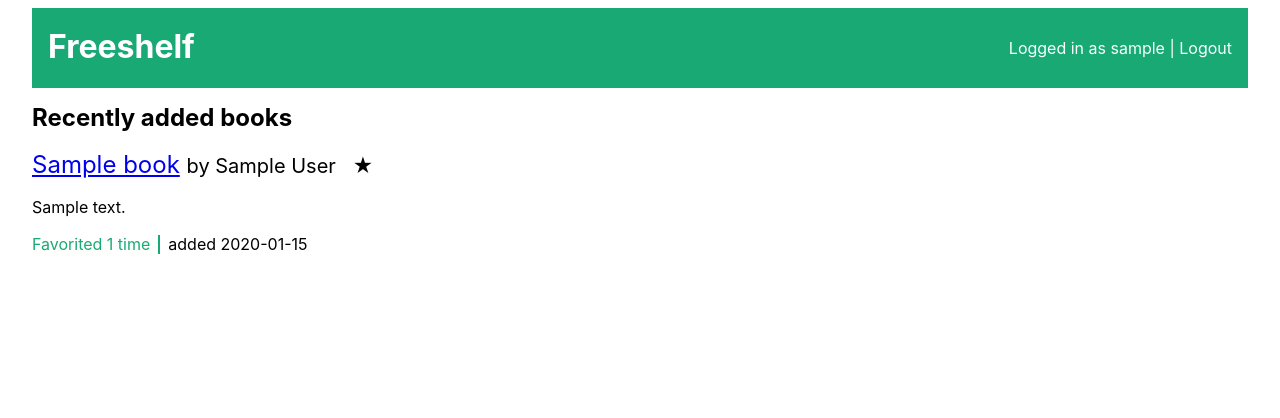
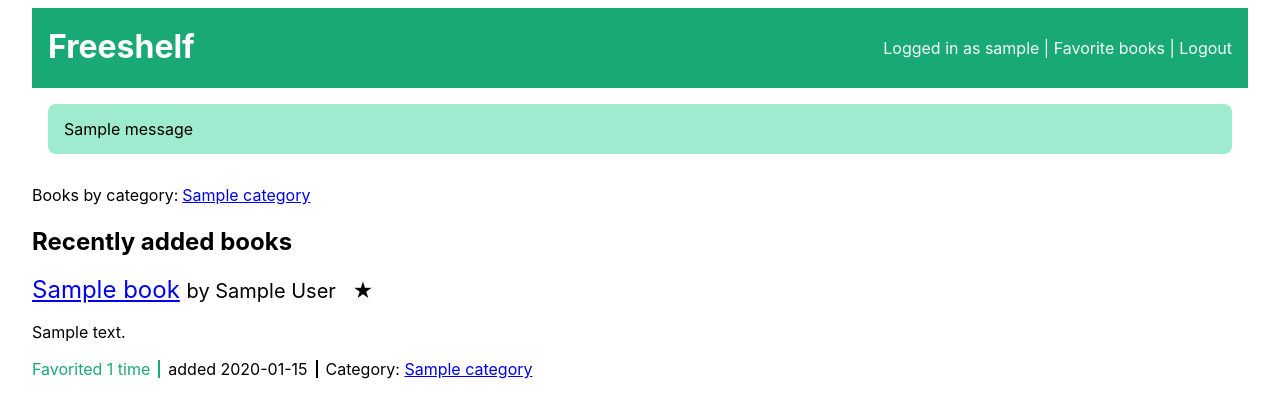
Before and after one commit to momentum-cohort-2018-10/freeshelf-instructor, a Django app: page / in a window 1280 px wide. Shown: the top 418 px of the page. Run offline with Django 3.2, Linux system fonts and the light colour scheme; a user stored in the database is signed in; tables that the repository leaves empty hold one stand-in row (values such as "Sample post"); one stand-in notice (Sample message) is shown.

Commit message:
Add categories and favorites

```diff
--- a/books/admin.py
+++ b/books/admin.py
@@ -1,5 +1,7 @@
 from django.contrib import admin
-from books.models import Book
+from books.models import Book, Category, Favorite
 
 # Register your models here.
 admin.site.register(Book)
+admin.site.register(Category)
+admin.site.register(Favorite)
--- a/books/models.py
+++ b/books/models.py
@@ -11,7 +11,9 @@ class Book(models.Model):
     created_at = models.DateTimeField(auto_now_add=True)
     updated_at = models.DateTimeField(auto_now=True)
     favorited_users = models.ManyToManyField(
-        User, through='Favorite', related_name='favorite_books')
+        to=User, through='Favorite', related_name='favorite_books')
+    category = models.ForeignKey(
+        to='Category', on_delete=models.SET_NULL, null=True)
 
     def __str__(self):
         if self.title and self.author:
@@ -30,3 +32,14 @@ class Favorite(models.Model):
             'book',
             'user',
         )
+
+
+class Category(models.Model):
+    name = models.CharField(max_length=255)
+    slug = models.SlugField()
+
+    class Meta:
+        verbose_name_plural = "categories"
+
+    def __str__(self):
+        return self.name
--- a/books/views.py
+++ b/books/views.py
@@ -1,22 +1,60 @@
-from django.shortcuts import render
+from django.shortcuts import render, redirect
+from django.views.decorators.http import require_POST
 from django.contrib.auth.views import login_required
-from books.models import Book
+from books.models import Book, Category
 from django.db.models import Count
+from django.contrib import messages
 
 
 def book_index(request):
     books = Book.objects.all()
+    return render_book_list(request, "Recently added books", books)
+
+
+def category_index(request, category_slug):
+    category = Category.objects.get(slug=category_slug)
+    books = category.book_set.all()
+    return render_book_list(request, f'Books in category "{category}"', books,
+                            category)
+
+
+@login_required
+def favorites_index(request):
+    books = request.user.favorite_books.all()
+    return render_book_list(request, 'My favorite books', books)
+
+
+def render_book_list(request, header, books, category=None):
     books = books.annotate(num_of_favorites=Count('favorites'))
     favorite_books = []
     if request.user.is_authenticated:
         favorite_books = request.user.favorite_books.all()
     books = books.order_by('-created_at')
-    return render(request, "books/index.html", {
-        "books": books,
-        "favorite_books": favorite_books
-    })
+    return render(
+        request, "books/index.html", {
+            "category": category,
+            "header": header,
+            "books": books,
+            "categories": Category.objects.all().order_by('name'),
+            "favorite_books": favorite_books
+        })
 
 
+@require_POST
 @login_required
-def toggle_favorite(request):
-    pass
+def toggle_favorite(request, book_id):
+    # get the book to toggle favorite on
+    book = Book.objects.get(pk=book_id)
+
+    # see if current user has this book as a favorite
+    if book in request.user.favorite_books.all():
+        # if so, delete favorite
+        book.favorites.get(user=request.user).delete()
+        message = f"You have unfavorited {book}."
+    else:
+        # else create favorite
+        book.favorites.create(user=request.user)
+        message = f"You have favorited {book}."
+
+    messages.add_message(request, messages.INFO, message)
+    return redirect(f'/#book-{book.pk}')
--- a/freeshelf/urls.py
+++ b/freeshelf/urls.py
@@ -22,6 +22,15 @@ from users import views as users_views
 urlpatterns = [
     path('admin/', admin.site.urls),
     path('', books_views.book_index, name='book_list'),
+    path(
+        'books/<int:book_id>/favorite/',
+        books_views.toggle_favorite,
+        name='toggle_favorite'),
+    path(
+        'category/<slug:category_slug>/',
+        books_views.category_index,
+        name="category_index"),
+    path('favorites/', books_views.favorites_index, name='favorites_index'),
     path('register/', users_views.register, name='register'),
     path('accounts/', include('django.contrib.auth.urls')),
 ]
--- a/templates/base.html
+++ b/templates/base.html
@@ -19,6 +19,7 @@
     <div id="account-menu">
       {% if request.user.is_authenticated %}
         <span class="washed-blue">Logged in as {{ request.user }}</span> |
+        <a class="no-underline underline-hover washed-blue" href="{% url "favorites_index" %}">Favorite books</a> |
         <a class="no-underline underline-hover washed-blue" href="{% url "logout" %}">Logout</a>
       {% else %}
         <a class="no-underline underline-hover washed-blue" href="{% url "login" %}">Login</a> |
@@ -26,19 +27,10 @@
       {% endif %}
     </div>
   </header>
-  <nav id="category-nav" class="flex items-center">
-    <!-- <div>
-      Books by category:
-    </div>
-    <ul class="list ml1 pa0 flex flex-wrap">
-      <li class="mr2 pr2 bw1 br"><a href="#">CSS</a></li>
-      <li class="mr2 pr2 bw1 br"><a href="#">HTML</a></li>
-      <li class="mr2 pr2 bw1 br"><a href="#">JavaScript</a></li>
-      <li class="mr2 pr2 bw1 br"><a href="#">Python</a></li>
-      <li class=""><a href="#">R</a></li>
-    </ul> -->
-  </nav>
   <main>
+    {% for message in messages %}
+      <div{% if message.tags %} class="{{ message.tags }}"{% endif %}>{{ message }}</div>
+    {% endfor %}
     {% block main %}{% endblock %}
   </main>
 </body>
--- a/templates/books/index.html
+++ b/templates/books/index.html
@@ -3,19 +3,34 @@
 
 {% block main %}
 <section id="books">
-  <h2 class="mt0">Recently added books</h2>
+  <nav id="category-nav" class="flex items-center mb2">
+    <div>
+      Books by category:
+    </div>
+    <ul class="list ml1 pa0 flex flex-wrap">
+      {% for category in categories %}
+      <li class="{% if not forloop.last %}mr2 pr2 bw1 br{% endif %}">
+        <a href="{% url 'category_index' category_slug=category.slug %}">{{ category.name }}</a>
+      </li>
+      {% endfor %}
+    </ul>
+  </nav>
+
+  <h2 class="mt0">
+    {{ header }}
+  </h2>
   {% for book in books %}
   <div class="mv3">
-    <div class="normal f3">
+    <div class="normal f3" id="book-{{ book.pk }}">
       <a href="{{ book.url }}">{{ book.title }}</a> <span class="f4">by {{ book.author }}</span>
       {% if request.user.is_authenticated %}
-      <form method="POST" class="dib">
-        <input type="hidden" name="book" value="{{ book.pk }}">
+      <form method="POST" action="{% url 'toggle_favorite' book_id=book.pk %}" class="dib">
+        {% csrf_token %}
         <button class="background-none blue-hover grow-large f4 ml1 bn bg-white" type="submit">
           {% if book in favorite_books %}
-          &#x2605;
+          &#x2605; <!-- filled in star -->
           {% else %}
-          &#x2606;
+          &#x2606; <!-- empty star -->
           {% endif %}
         </button>
       </form>
@@ -28,12 +43,12 @@
       <div class="mr2 pr2 bw1 br green">
         Favorited {{ book.num_of_favorites }} time{{ book.num_of_favorites|pluralize }}
       </div>
-      <div class="mr2 pr2 bw1">
+      <div class="mr2 pr2 bw1 br">
         added {{ book.created_at|date:"Y-m-d" }}
       </div>
-      {% comment %} <div>
-        Category: <a href="#">Python</a>
-      </div> {% endcomment %}
+      <div>
+        Category: <a href="{% url 'category_index' category_slug=book.category.slug %}">{{ book.category }}</a>
+      </div>
     </div>
   </div>
   {% endfor %}
```
Also changed, not shown: freeshelf/settings.py (+9 -0 lines), books/migrations/0003_auto_20181127_2047.py (added).
